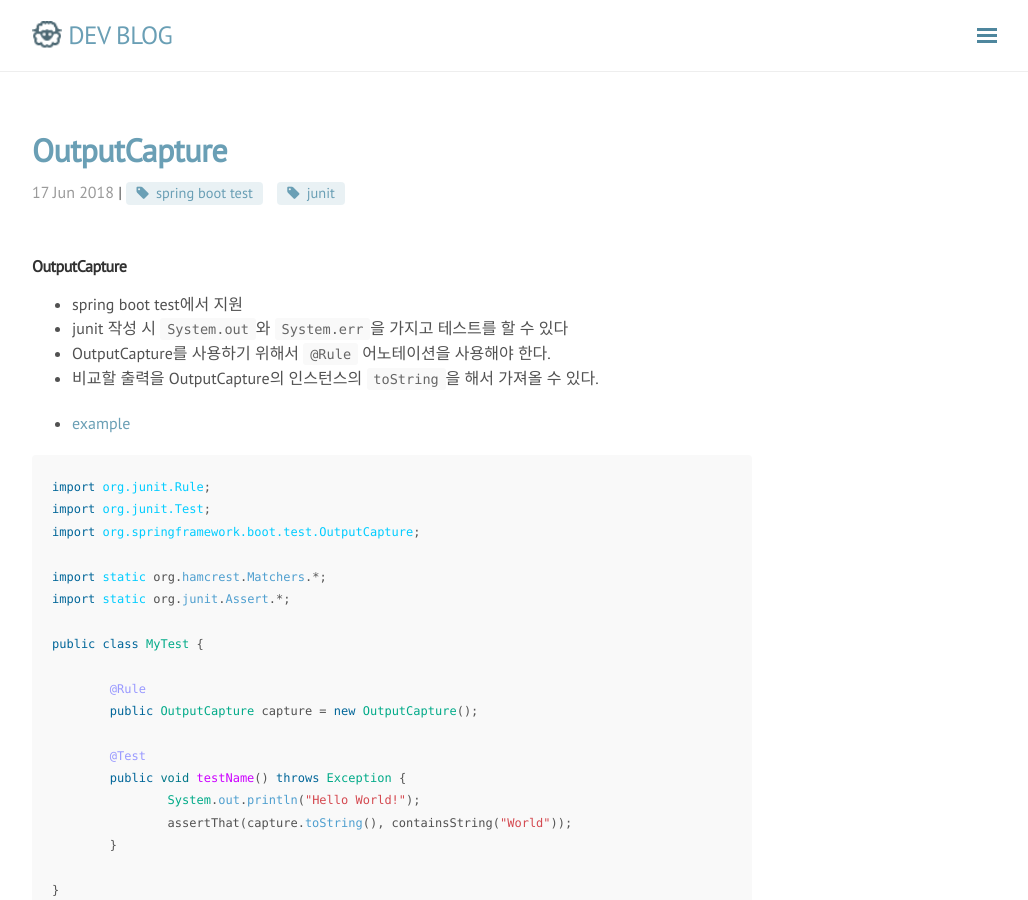
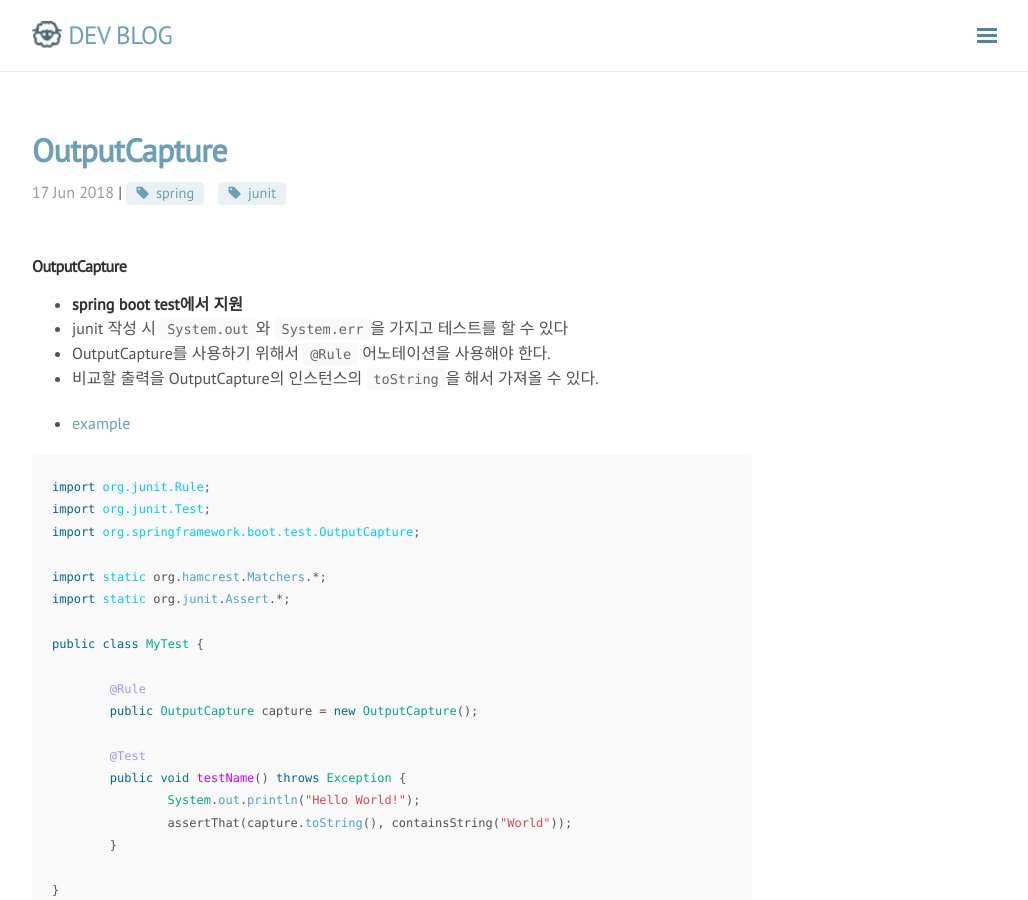
Before and after one commit to rmcodestar/rmcodestar.github.io, a Jekyll site: the page built from _posts/2018-06-17-spring-test-output-capture.md, in a window 1280 px wide and 900 px high. Shown: the whole window, without its empty margins (248-1276 px from the left). Built offline with Jekyll 4.4.1, drawn with Linux system fonts in a browser that asks for light colours; nearby versions of some CDN libraries; comment, search, counter and statistics services are not loaded.

Commit message:
Update 2018-06-17-spring-test-output-capture.md

```diff
--- a/_posts/2018-06-17-spring-test-output-capture.md
+++ b/_posts/2018-06-17-spring-test-output-capture.md
@@ -1,12 +1,12 @@
 ---
 layout: post
 title: OutputCapture
-category: spring boot test
-tag: [spring boot test, junit]
+category: spring
+tag: [spring, junit]
 ---
 
 ### OutputCapture
-* spring boot test에서 지원
+* **spring boot test에서 지원**
 * junit 작성 시 `System.out`와 `System.err`을 가지고 테스트를 할 수 있다
 * OutputCapture를 사용하기 위해서 `@Rule` 어노테이션을 사용해야 한다.
 * 비교할 출력을 OutputCapture의 인스턴스의  `toString`을 해서 가져올 수 있다.
```
